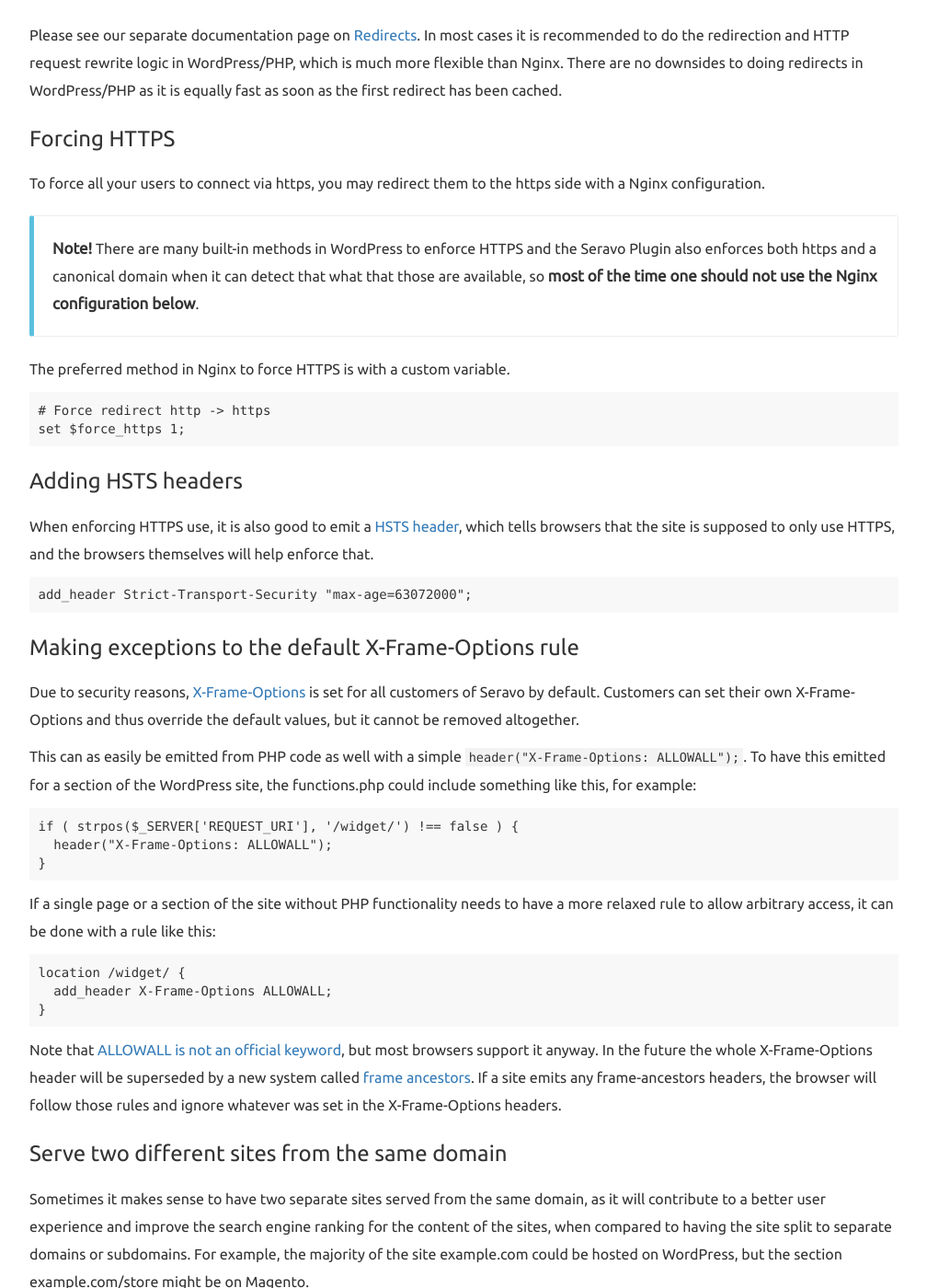
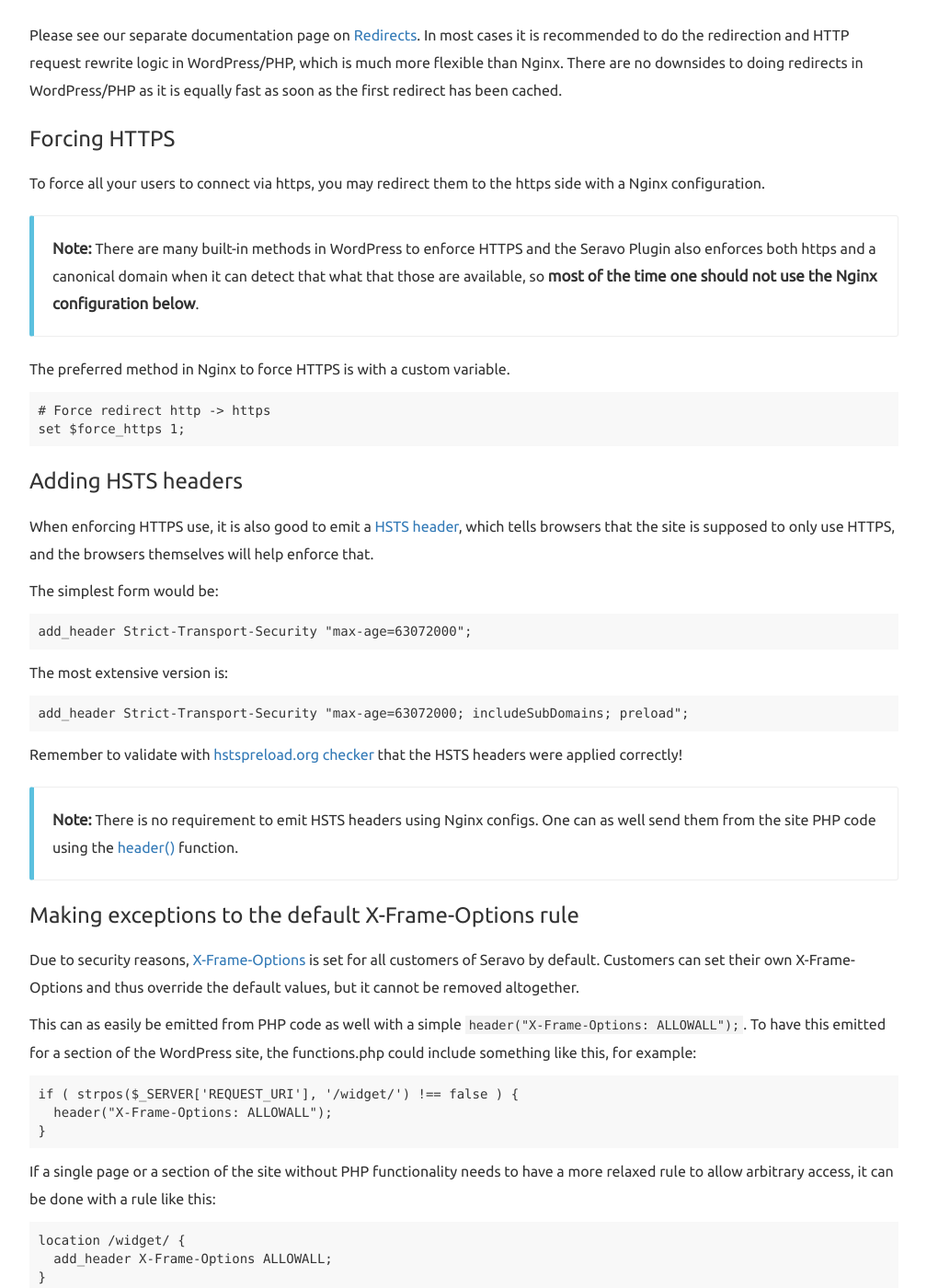
Before and after one commit to Seravo/docs, a Jekyll site: the page built from _posts/2015-10-11-nginx.md, in a window 1280 px wide and 1400 px high, scrolled down 1939 px. Shown: the whole window at 92% size, without its empty margins (233-1241 px from the left). Built offline with Jekyll 4.4.1, drawn with Linux system fonts in a browser that asks for light colours; nearby versions of some CDN libraries.

Commit message:
Extend the HSTS configuration examples
Also unify the use of **Note:** on all pages.

````diff
--- a/_posts/2015-10-11-nginx.md
+++ b/_posts/2015-10-11-nginx.md
@@ -78,7 +78,7 @@ Please see our separate documentation page on [Redirects]({{ site.baseurl }}{% p
 
 To force all your users to connect via https, you may redirect them to the https side with a Nginx configuration.
 
-> **Note!** There are many built-in methods in WordPress to enforce HTTPS and the Seravo Plugin also enforces both https and a canonical domain when it can detect that what that those are available, so **most of the time one should not use the Nginx configuration below**.
+> **Note:** There are many built-in methods in WordPress to enforce HTTPS and the Seravo Plugin also enforces both https and a canonical domain when it can detect that what that those are available, so **most of the time one should not use the Nginx configuration below**.
 
 The preferred method in Nginx to force HTTPS is with a custom variable.
 
@@ -91,9 +91,19 @@ set $force_https 1;
 
 When enforcing HTTPS use, it is also good to emit a [HSTS header](https://developer.mozilla.org/en-US/docs/Web/HTTP/Headers/Strict-Transport-Security), which tells browsers that the site is supposed to only use HTTPS, and the browsers themselves will help enforce that.
 
+The simplest form would be:
 ```
 add_header Strict-Transport-Security "max-age=63072000";
 ```
+
+The most extensive version is:
+```
+add_header Strict-Transport-Security "max-age=63072000; includeSubDomains; preload";
+```
+
+Remember to validate with [hstspreload.org checker](https://hstspreload.org/) that the HSTS headers were applied correctly!
+
+> **Note:** There is no requirement to emit HSTS headers using Nginx configs. One can as well send them from the site PHP code using the [header()](https://www.php.net/manual/en/function.header.php) function.
 
 ### Making exceptions to the default X-Frame-Options rule
 
````
Also changed, not shown: _posts/2019-04-08-redirect.md (+1 -1 lines).
